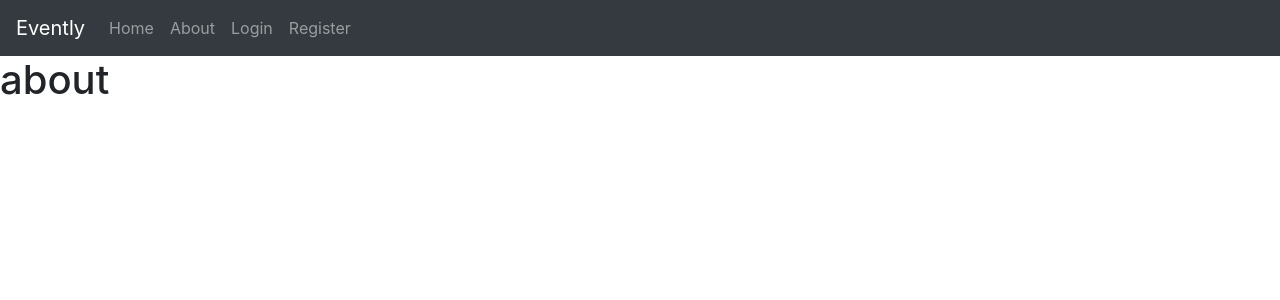
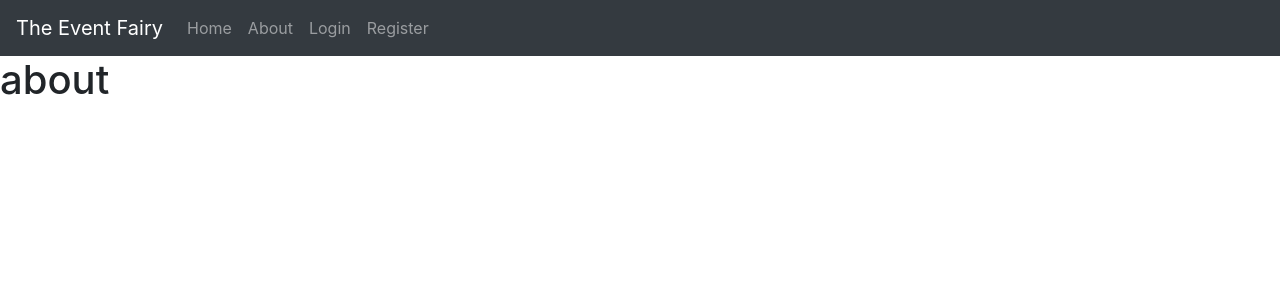
Before and after one commit to tranln025/the-event-fairy, a Django app: page /about/ in a window 1280 px wide. Shown: the top 300 px of the page. Run offline with Django 3.2, Linux system fonts and the light colour scheme; some libraries are stand-ins or nearby versions.

Commit message:
committing to merge

```diff
--- a/project_2_app/templates/base.html
+++ b/project_2_app/templates/base.html
@@ -20,7 +20,7 @@
       <button class="navbar-toggler" type="button" data-toggle="collapse" data-target="#navbarsExample03" aria-controls="navbarsExample03" aria-expanded="false" aria-label="Toggle navigation">
         <span class="navbar-toggler-icon"></span>
       </button>
-        <a class="navbar-brand" href="{% url 'landing' %}">Evently</a>
+        <a class="navbar-brand" href="{% url 'landing' %}">The Event Fairy</a>
           <section>
 
 
```
